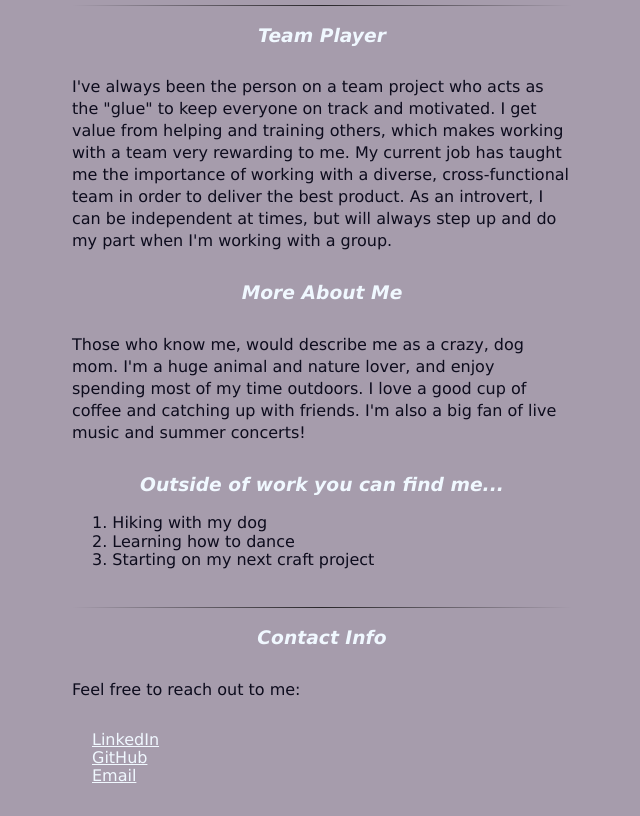
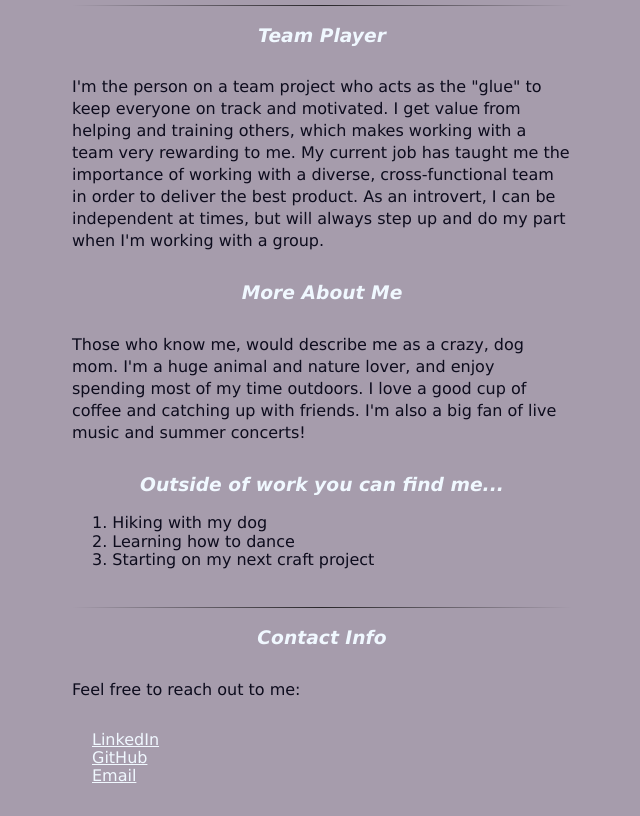
Before and after one commit to kaitlynyancey/my-webpage, a plain HTML site: page index.html in a window 1280 px wide. Shown: the part 1626-2442 px from the top of the page, without its empty margins (318-958 px from the left). Drawn offline with nearby package versions, Linux system fonts and the light colour scheme; a script that the page names is missing.

Commit message:
Update index.html

```diff
--- a/index.html
+++ b/index.html
@@ -55,7 +55,7 @@
   <section>
     <h3>Team Player</h3>
     <p>
-      I've always been the person on a team project who acts as the "glue" to keep everyone on track and motivated. I get value from helping and training others, which makes working with a team very rewarding to me. My current job has taught me the importance of working with a diverse, cross-functional team in order to deliver the best product. As an introvert, I can be independent at times, but will always step up and do my part when I'm working with a group.
+      I'm the person on a team project who acts as the "glue" to keep everyone on track and motivated. I get value from helping and training others, which makes working with a team very rewarding to me. My current job has taught me the importance of working with a diverse, cross-functional team in order to deliver the best product. As an introvert, I can be independent at times, but will always step up and do my part when I'm working with a group.
     </p>
   </section>
     <!--Section about hobbies outside of development-->
```
